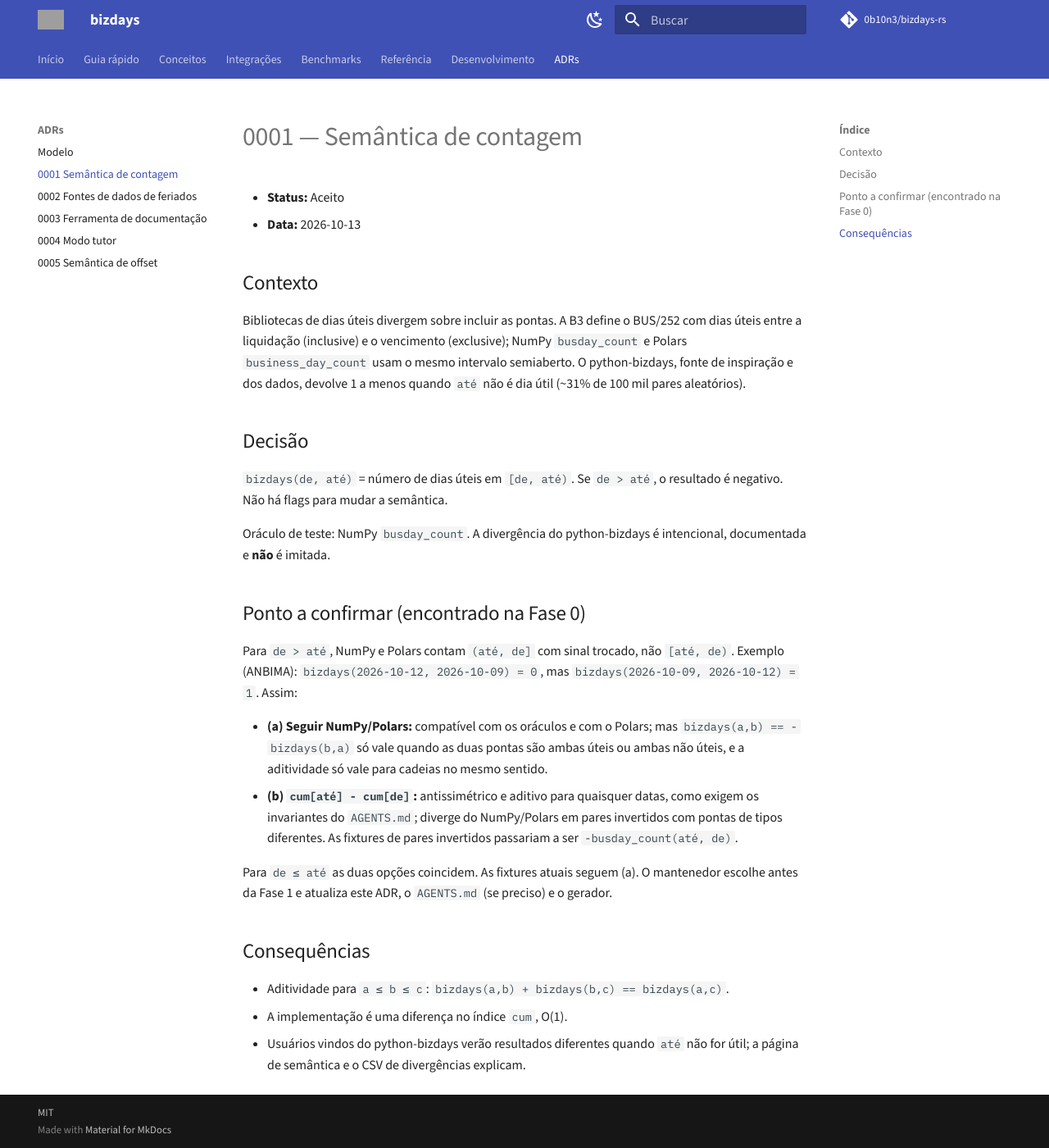
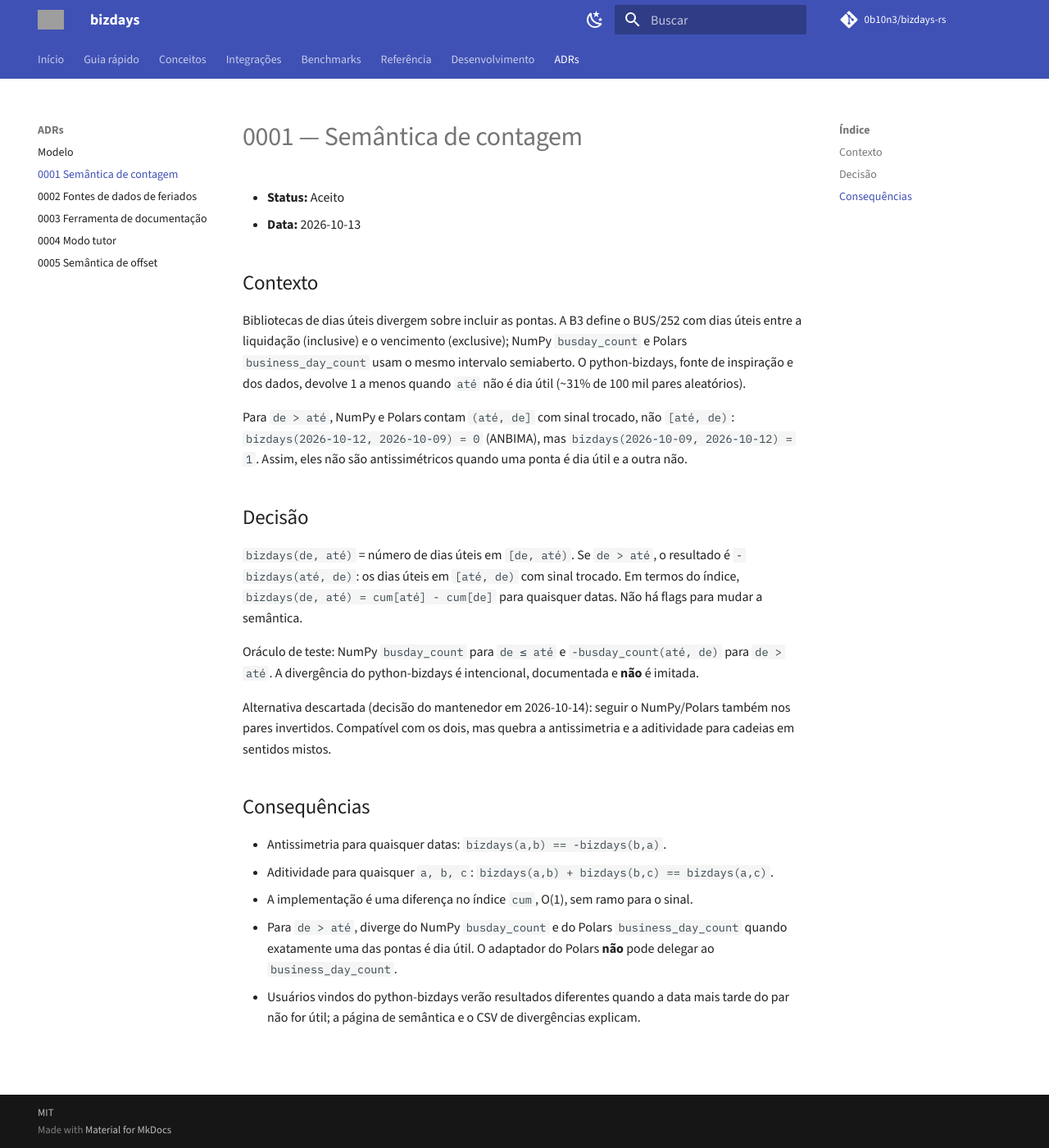
Before and after one commit to 0b10n3/bizdays-rs, an MkDocs documentation site: the page built from docs/adr/0001-semantica-de-contagem.md, in a window 1280 px wide and 1400 px high. Shown: the whole window at 82% size. Built offline with MkDocs 1.6.1 and Material for MkDocs 9.7.7, drawn with Linux system fonts in a browser that asks for light colours; comment, search, counter and statistics services are not loaded; grey boxes are pictures that could not be loaded.

Commit message:
test(oracle): make inverted-pair counts antisymmetric
ADR-0001: bizdays(from, to) = cum[to] - cum[from] for any dates, so
inverted pairs expect -busday_count(to, from). NumPy and Polars count
(to, from] there. The oracles now read holidays from crates/bizdays/data.

ADR: 0001

Co-Authored-By: Claude Opus 5.5 <noreply@anthropic.com>

```diff
--- a/docs/adr/0001-semantica-de-contagem.md
+++ b/docs/adr/0001-semantica-de-contagem.md
@@ -11,35 +11,35 @@ BUS/252 com dias úteis entre a liquidação (inclusive) e o vencimento
 intervalo semiaberto. O python-bizdays, fonte de inspiração e dos dados, devolve
 1 a menos quando `até` não é dia útil (~31% de 100 mil pares aleatórios).
 
+Para `de > até`, NumPy e Polars contam `(até, de]` com sinal trocado, não
+`[até, de)`: `bizdays(2026-10-12, 2026-10-09) = 0` (ANBIMA), mas
+`bizdays(2026-10-09, 2026-10-12) = 1`. Assim, eles não são antissimétricos
+quando uma ponta é dia útil e a outra não.
+
 ## Decisão
 
 `bizdays(de, até)` = número de dias úteis em `[de, até)`. Se `de > até`, o
-resultado é negativo. Não há flags para mudar a semântica.
+resultado é `-bizdays(até, de)`: os dias úteis em `[até, de)` com sinal
+trocado. Em termos do índice, `bizdays(de, até) = cum[até] - cum[de]` para
+quaisquer datas. Não há flags para mudar a semântica.
 
-Oráculo de teste: NumPy `busday_count`. A divergência do python-bizdays é
+Oráculo de teste: NumPy `busday_count` para `de ≤ até` e
+`-busday_count(até, de)` para `de > até`. A divergência do python-bizdays é
 intencional, documentada e **não** é imitada.
 
-## Ponto a confirmar (encontrado na Fase 0)
-
-Para `de > até`, NumPy e Polars contam `(até, de]` com sinal trocado, não
-`[até, de)`. Exemplo (ANBIMA): `bizdays(2026-10-12, 2026-10-09) = 0`, mas
-`bizdays(2026-10-09, 2026-10-12) = 1`. Assim:
-
-- **(a) Seguir NumPy/Polars:** compatível com os oráculos e com o Polars; mas
-  `bizdays(a,b) == -bizdays(b,a)` só vale quando as duas pontas são ambas úteis
-  ou ambas não úteis, e a aditividade só vale para cadeias no mesmo sentido.
-- **(b) `cum[até] - cum[de]`:** antissimétrico e aditivo para quaisquer datas,
-  como exigem os invariantes do `AGENTS.md`; diverge do NumPy/Polars em pares
-  invertidos com pontas de tipos diferentes. As fixtures de pares invertidos
-  passariam a ser `-busday_count(até, de)`.
-
-Para `de ≤ até` as duas opções coincidem. As fixtures atuais seguem (a). O
-mantenedor escolhe antes da Fase 1 e atualiza este ADR, o `AGENTS.md` (se
-preciso) e o gerador.
+Alternativa descartada (decisão do mantenedor em 2026-10-14): seguir o
+NumPy/Polars também nos pares invertidos. Compatível com os dois, mas quebra a
+antissimetria e a aditividade para cadeias em sentidos mistos.
 
 ## Consequências
 
-- Aditividade para `a ≤ b ≤ c`: `bizdays(a,b) + bizdays(b,c) == bizdays(a,c)`.
-- A implementação é uma diferença no índice `cum`, O(1).
-- Usuários vindos do python-bizdays verão resultados diferentes quando `até`
-  não for útil; a página de semântica e o CSV de divergências explicam.
+- Antissimetria para quaisquer datas: `bizdays(a,b) == -bizdays(b,a)`.
+- Aditividade para quaisquer `a, b, c`:
+  `bizdays(a,b) + bizdays(b,c) == bizdays(a,c)`.
+- A implementação é uma diferença no índice `cum`, O(1), sem ramo para o sinal.
+- Para `de > até`, diverge do NumPy `busday_count` e do Polars
+  `business_day_count` quando exatamente uma das pontas é dia útil. O
+  adaptador do Polars **não** pode delegar ao `business_day_count`.
+- Usuários vindos do python-bizdays verão resultados diferentes quando a data
+  mais tarde do par não for útil; a página de semântica e o CSV de divergências
+  explicam.
```
Also changed, not shown: CHANGELOG.md (+7 -1 lines), docs/conceitos/semantica.md (+27 -26 lines), docs/desenvolvimento/arquitetura.md (+4 -5 lines), docs/desenvolvimento/estrategia.md (+3 -3 lines), 5 other files.
